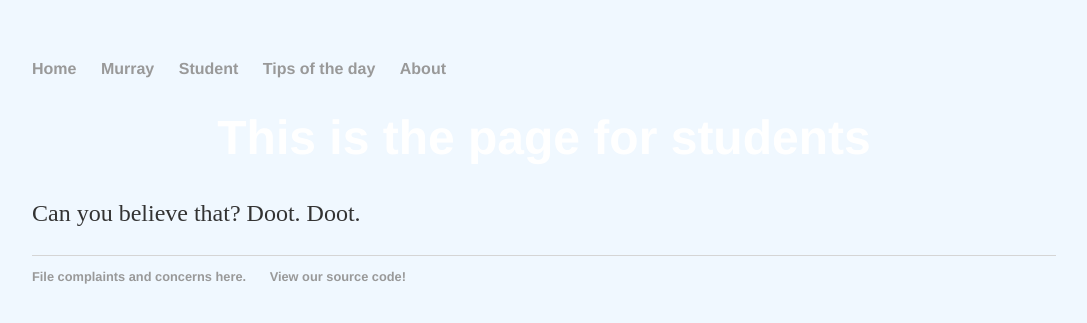
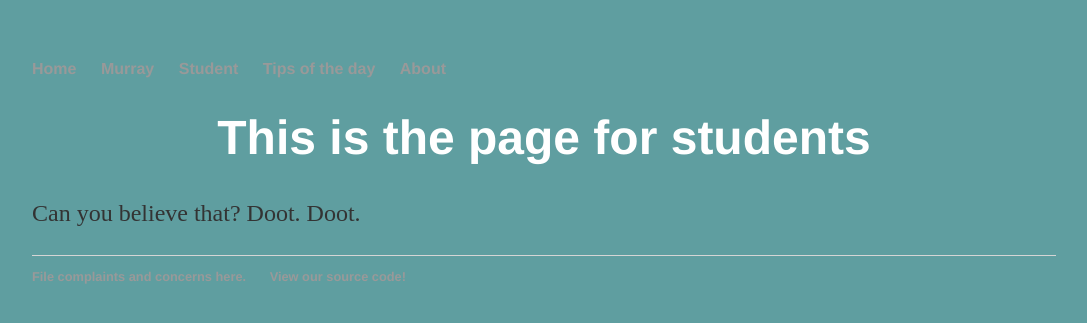
Before and after one commit to rowen2/rowen2.github.io, a Jekyll site: the page built from Stud/index.html, in a window 1280 px wide. Shown: the top 323 px of the page, without its empty margins (96-1183 px from the left). Built offline with Jekyll 4.4.1, drawn with Linux system fonts in a browser that asks for light colours.

Commit message:
Update main.css

```diff
--- a/css/main.css
+++ b/css/main.css
@@ -1,7 +1,7 @@
 body {
     margin: 60px auto;
     width: 80%;
-    background-color:#F0F8FF
+    background-color:#5F9EA0
 }
 div.blurb {
     background-image: url(http://i.imgur.com/DDqayEs.gif);
```
